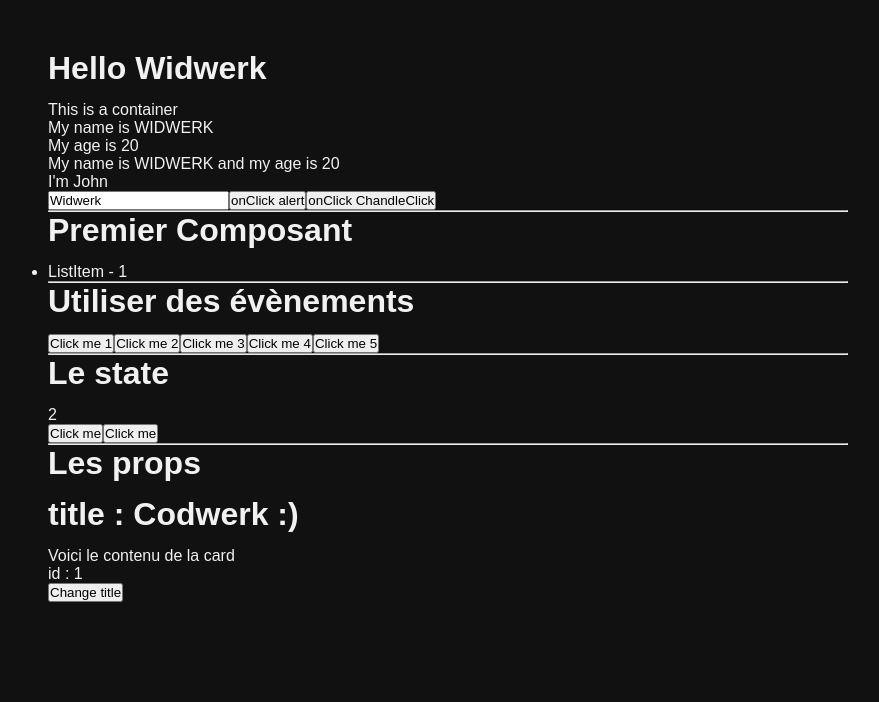
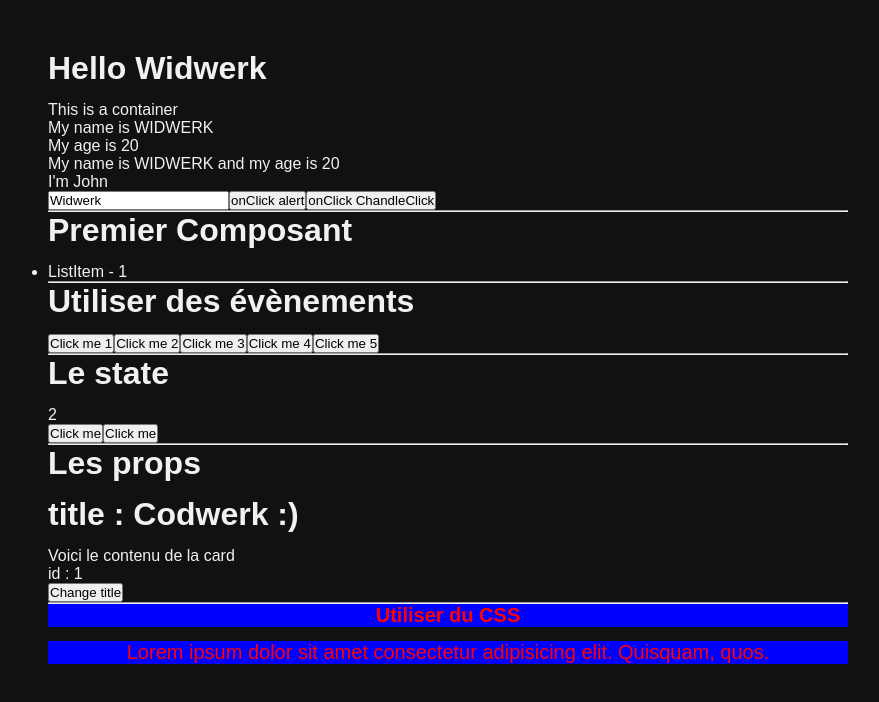
Before and after one commit to CodeurCopieur/react-js-cours, a React (Vite) app in the folder 2.Créer-une-app-React/3.Les-bases-de-React/: page / in a window 1280 px wide. Shown: the top 702 px of the page, without its empty margins (192-1071 px from the left). Built offline with nearby package versions, Linux system fonts and the light colour scheme.

Commit message:
Utiliser du CSS

```diff
--- a/2.Créer-une-app-React/3.Les-bases-de-React/src/App.jsx
+++ b/2.Créer-une-app-React/3.Les-bases-de-React/src/App.jsx
@@ -3,6 +3,7 @@ import Composant from "./lessons/2.Premier-composant/Container";
 import Event from "./lessons/3.Utiliser-des-évènements/Container";
 import State from "./lessons/4.Le-state/Container";
 import Props from "./lessons/5.Les-props/Container";
+import CSS from "./lessons/6.Utiliser-du-CSS/Container";
 
 function App() {
 
@@ -17,6 +18,8 @@ function App() {
       <State />
       <hr />
       <Props />
+      <hr />
+      <CSS />
     </div>
   )
 }
--- /dev/null
+++ b/2.Créer-une-app-React/3.Les-bases-de-React/src/lessons/6.Utiliser-du-CSS/Container.css
@@ -0,0 +1,6 @@
+.center p {
+  color: red;
+  font-size: 20px;
+  text-align: center;
+  background-color: blue;
+}
--- /dev/null
+++ b/2.Créer-une-app-React/3.Les-bases-de-React/src/lessons/6.Utiliser-du-CSS/Container.jsx
@@ -0,0 +1,10 @@
+import "./container.css";
+export default function Container() {
+  const center = 'center'
+  return (
+    <div className={center}>
+      <h1 style={{ color: "red", fontSize: "20px", textAlign: center, backgroundColor: "blue" }}>Utiliser du CSS</h1>
+      <p>Lorem ipsum dolor sit amet consectetur adipisicing elit. Quisquam, quos.</p>
+    </div>
+  )
+}
```
